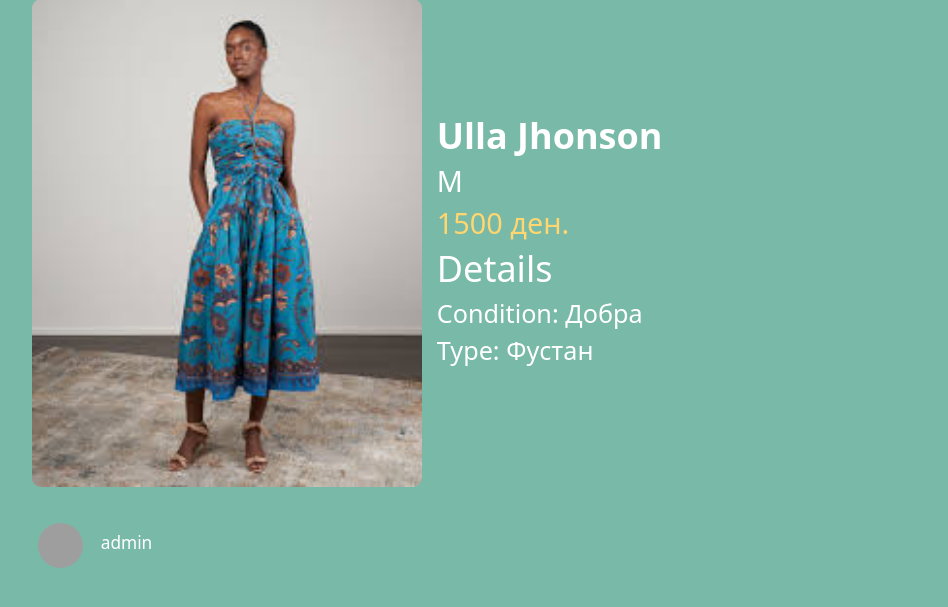
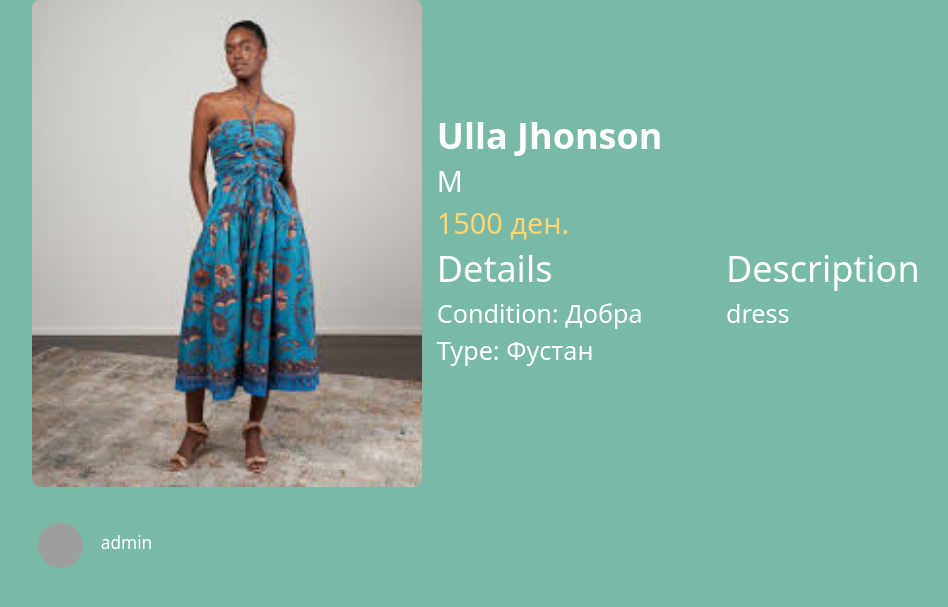
Before and after one commit to DenicaKj/ThriftDjango, a Django app: page /product/1/ in a window 1280 px wide. Shown: the part 84-691 px from the top of the page, without its empty margins (120-1068 px from the left). Run offline with Django 4.2, Linux system fonts and the light colour scheme; data comes from the database, SQL or seed files in the repository; both versions use the stored data as it was after the commit; some libraries are stand-ins or nearby versions; grey boxes are pictures that could not be loaded.

Commit message:
design changes

```diff
--- a/Thrift/forms.py
+++ b/Thrift/forms.py
@@ -50,6 +50,9 @@
 class ProductForm(forms.ModelForm):
     def __init__(self, *args, **kwargs):
         super().__init__(*args, **kwargs)
+        if self.instance.pk:
+            self.fields['colors'].initial = self.instance.colors.values_list('pk', flat=True)
+
         for field in self.visible_fields():
             field.field.widget.attrs["class"] = "form-control m-2"
             field.field.widget.attrs["style"] = "background-color:#79b9a8"
@@ -57,6 +60,9 @@
     class Meta:
         model = Product
         fields = [ 'price', 'condition', 'size', 'description', 'shop', 'type', 'colors', 'gender']
+        widgets = {
+            'colors': forms.SelectMultiple(attrs={'class': 'form-control'}),
+        }
 
 class ProductFormEdit(forms.ModelForm):
     def __init__(self, *args, **kwargs):
--- a/Thrift/views.py
+++ b/Thrift/views.py
@@ -76,6 +76,7 @@
         for p in prod:
             if not p.item.sold:
                 products.append(p.item)
+        colors=product.colors.all()
         context = {
             'logged_in':logged_in,
         'product': product,
@@ -303,6 +304,10 @@
             product.sent=False
             product.accepted=False
             product.save()
+            updated_colors = form.cleaned_data['colors']
+            product.colors.set(updated_colors)
+
+
             for form in formset:
                 image = form.save(commit=False)
                 image.product = product
--- a/templates/product_details.html
+++ b/templates/product_details.html
@@ -8,7 +8,8 @@
             {% if user.is_authenticated %}
                 {% if product.user == logged_in %}
 
-                    <form method="GET" action="{% url 'edit_product' product.id %}" class="me-auto ms-auto" enctype="multipart/form-data">
+                    <form method="GET" action="{% url 'edit_product' product.id %}" class="me-auto ms-auto"
+                          enctype="multipart/form-data">
                         {% csrf_token %}
                         <button class="btn m-3 p-3 float-end" type="submit"
                                 style="font-size: larger;background-color: #ecc3ad;color: #79b9a8;font-weight:bold">Edit
@@ -29,9 +30,20 @@
                     <h3 class="card-text" style="font-weight: normal">Type: {{ product.type }}</h3>
                     <h3 class="card-text" style="font-weight: normal">
                         {% for color in product.colors.all %}
-                            {{ color }}
+                            <span>{{ color }},</span>
                         {% endfor %}
                     </h3>
+
+                        </div>
+                        <div class="col">
+                        <h1>Description</h1>
+                        <h3 style="font-weight: normal;height: 35%" class="card-text">{{ product.description }}</h3>
+                    </div>
+            </div>
+
+            <div class="row">
+            <div class="col">
+            {% if userProduct != logged_in %}
                     {% if user.is_authenticated %}
                         {% if product in favorites %}
                             <form method="POST" class="m-3" action="{% url 'remove_from_favorites' %}"
@@ -65,8 +77,6 @@
                         {% endif %}
                         </div>
                         <div class="col">
-                        <h1>Description</h1>
-                        <h3 style="font-weight: normal;height: 35%" class="card-text">{{ product.description }}</h3>
                         {% if product in cartItems %}
                             <form method="POST" class="m-3" action="{% url 'remove_from_cart' %}"
                                   style="display: inline-block">
@@ -98,10 +108,9 @@
                             </form>
                         {% endif %}
                     {% endif %}
+            {% endif %}
                     </div>
             </div>
-
-
         </div>
     </div>
     <div class="nav-item" style="padding-top: 8px;padding-left: 6px">
```
Also changed, not shown: templates/delivery_info.html (+6 -5 lines), db.sqlite3.
